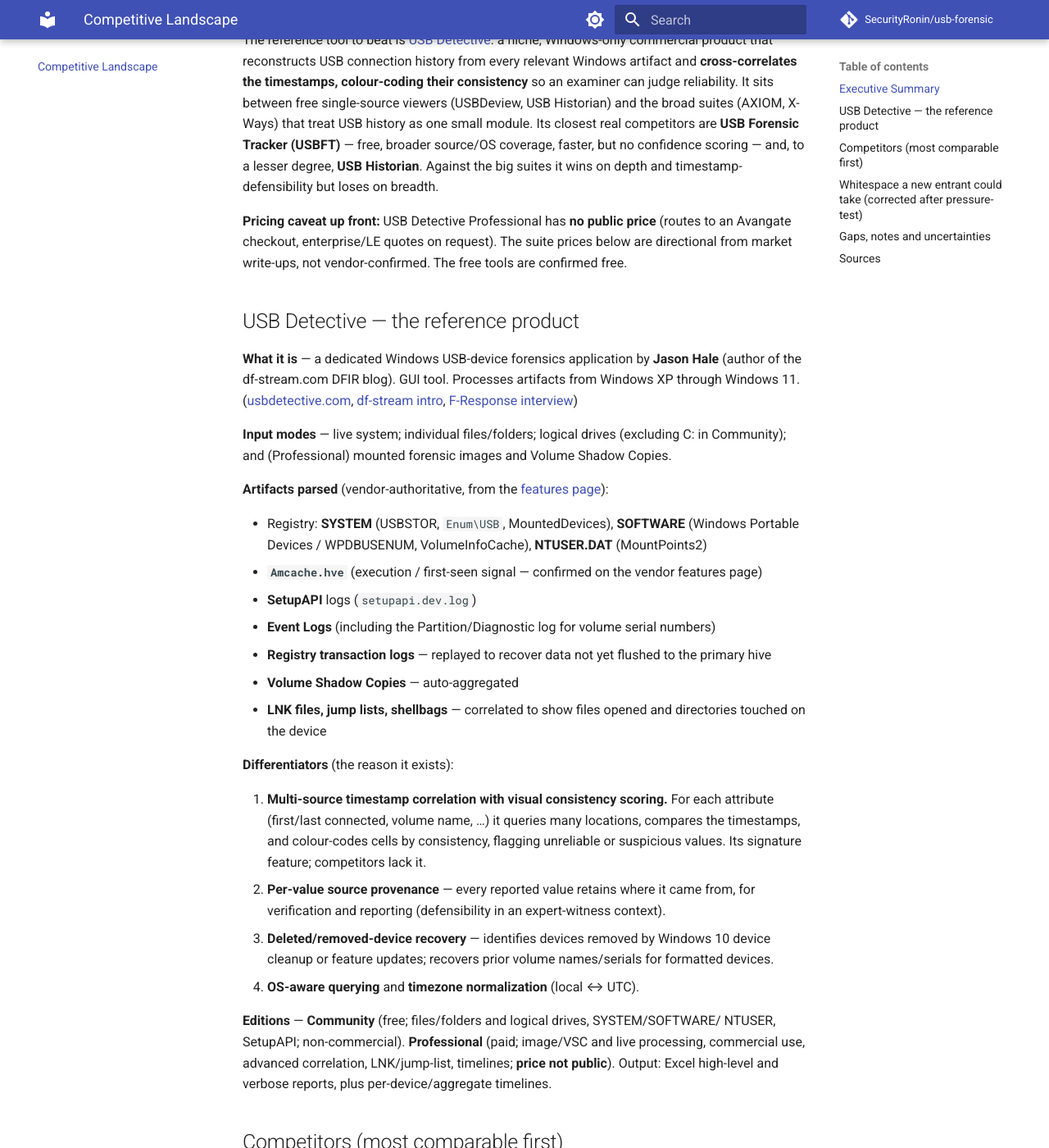
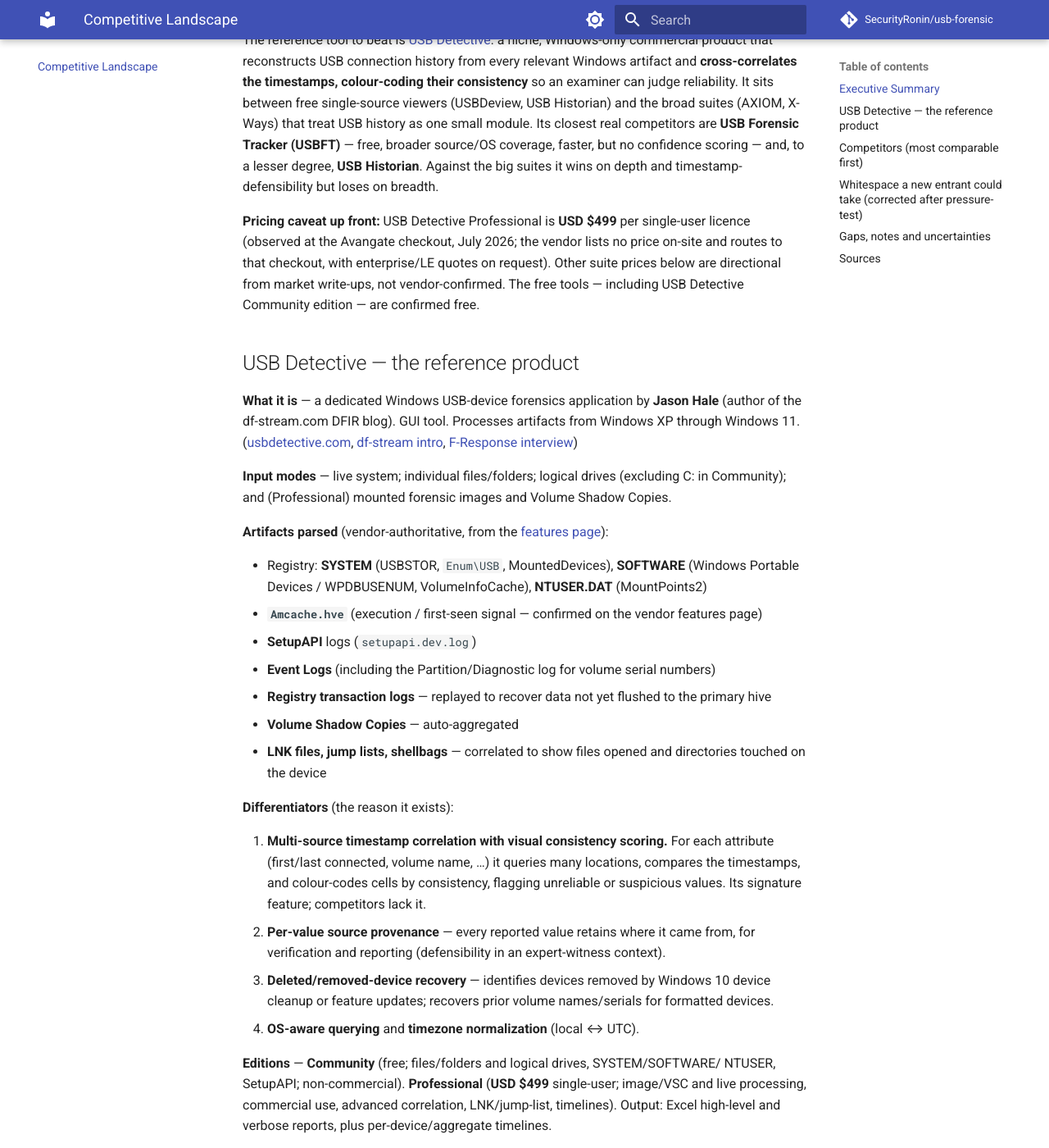
Before and after one commit to SecurityRonin/usb-forensic, an MkDocs documentation site: the page built from docs/competitive-landscape.md, in a window 1280 px wide and 1400 px high, scrolled down 401 px. Shown: the whole window at 82% size. Built offline with MkDocs 1.6.1 and Material for MkDocs 9.7.7, drawn with Linux system fonts in a browser that asks for light colours; comment, search, counter and statistics services are not loaded; some of the changed text lies outside the part shown.

Commit message:
docs(competitive): record USB Detective Pro price (USD $499)
Resolves the doc's flagged 'weakest-verified' pricing gap: USB Detective
Professional is USD $499 single-user (Avangate checkout, observed July 2026 — the
vendor lists no price on-site, so attributed to the checkout, not vendor-published).
Updated all three mentions (caveat, editions, uncertainties). Community edition
remains free. The $499-tier capabilities (image/VSC processing, correlation,
LNK/jump-list, timelines) are the ones usb-forensic provides free + open-source.

Co-Authored-By: Claude Opus 4.8 (1M context) <noreply@anthropic.com>

```diff
--- a/docs/competitive-landscape.md
+++ b/docs/competitive-landscape.md
@@ -17,10 +17,11 @@ history as one small module. Its closest real competitors are **USB Forensic Tra
 a lesser degree, **USB Historian**. Against the big suites it wins on depth and
 timestamp-defensibility but loses on breadth.
 
-**Pricing caveat up front:** USB Detective Professional has **no public price** (routes to
-an Avangate checkout, enterprise/LE quotes on request). The suite prices below are
-directional from market write-ups, not vendor-confirmed. The free tools are confirmed
-free.
+**Pricing caveat up front:** USB Detective Professional is **USD $499** per single-user
+licence (observed at the Avangate checkout, July 2026; the vendor lists no price on-site and
+routes to that checkout, with enterprise/LE quotes on request). Other suite prices below are
+directional from market write-ups, not vendor-confirmed. The free tools — including USB
+Detective Community edition — are confirmed free.
 
 ## USB Detective — the reference product
 
@@ -59,8 +60,8 @@ Community); and (Professional) mounted forensic images and Volume Shadow Copies.
 4. **OS-aware querying** and **timezone normalization** (local ↔ UTC).
 
 **Editions** — **Community** (free; files/folders and logical drives, SYSTEM/SOFTWARE/
-NTUSER, SetupAPI; non-commercial). **Professional** (paid; image/VSC and live processing,
-commercial use, advanced correlation, LNK/jump-list, timelines; **price not public**).
+NTUSER, SetupAPI; non-commercial). **Professional** (**USD $499** single-user; image/VSC and
+live processing, commercial use, advanced correlation, LNK/jump-list, timelines).
 Output: Excel high-level and verbose reports, plus per-device/aggregate timelines.
 
 ## Competitors (most comparable first)
@@ -125,11 +126,12 @@ with," never "spoofed"); the engine can't generalize past USB.
 
 ## Gaps, notes and uncertainties
 
-- **Pricing is the weakest-verified area.** USB Detective Professional: no public price
-  (Avangate + quote-on-request). Suite prices (AXIOM, X-Ways, EnCase, Cellebrite,
-  Belkasoft) are quote-based and shift yearly; tiers above are directional from market
-  write-ups, **not vendor-confirmed**. Free tools (USBFT, USB Historian, USBDeview,
-  USBLogView, KAPE/RegRipper, Velociraptor, Autopsy) are confirmed free.
+- **Pricing is the weakest-verified area.** USB Detective Professional: **USD $499**
+  single-user (Avangate checkout, observed July 2026; the vendor lists no price on-site).
+  Suite prices (AXIOM, X-Ways, EnCase, Cellebrite, Belkasoft) are quote-based and shift
+  yearly; tiers above are directional from market write-ups, **not vendor-confirmed**. Free
+  tools (USBFT, USB Historian, USBDeview, USBLogView, KAPE/RegRipper, Velociraptor, Autopsy)
+  are confirmed free.
 - **Head-to-head worth citing:** [HackMag's USB Forensics Showdown](https://hackmag.com/devops/usb-forensic-battle)
   tested USBFT vs USB Detective vs USBDeview on one machine — USBFT faster and
   broadest-source; USB Detective favoured when you want aggregated data with calculated
```
